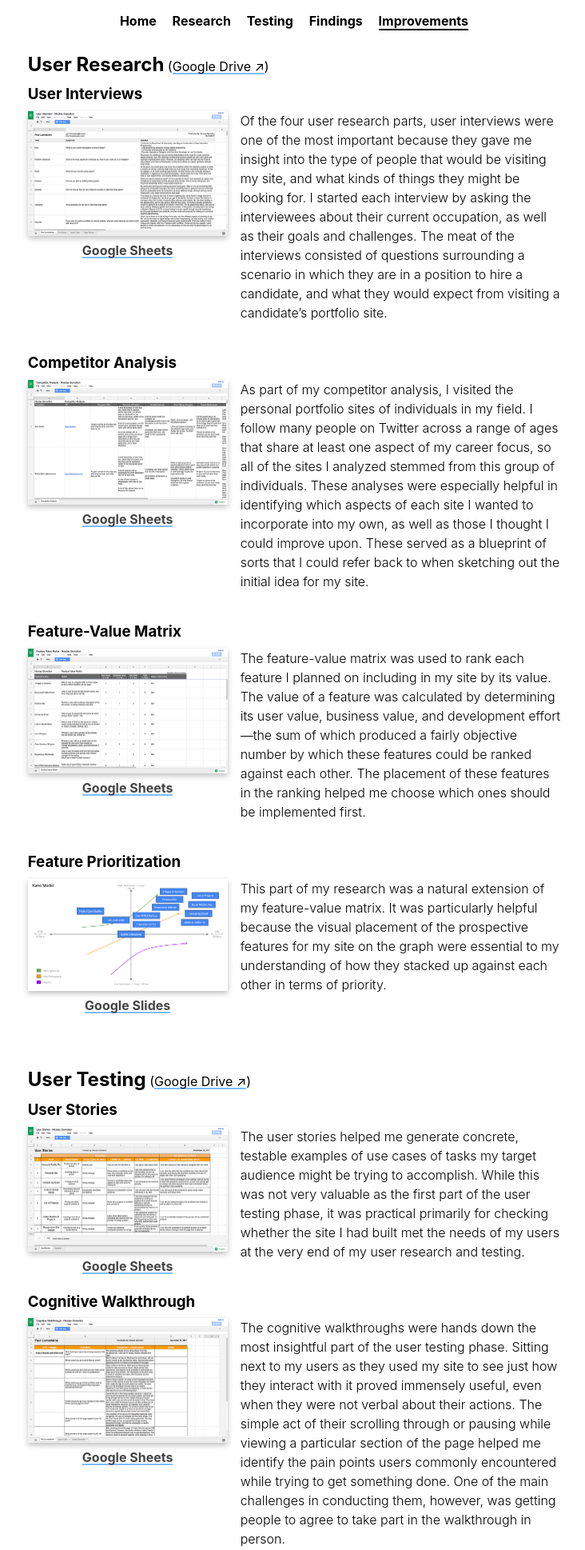
After one commit to nicolasgomollon/gomollon.me, a PHP site: page /nicolas/findings/index.html in a window 1280 px wide. The commit adds this page. Shown: the top 1938 px of the page at 80% size, without its empty margins (272-1004 px from the left). Run offline with PHP 8.4, Linux system fonts and the light colour scheme.

Commit message:
Added Findings page.

```diff
--- a/nicolas/assets/stylesheets/style.css
+++ b/nicolas/assets/stylesheets/style.css
@@ -249,6 +254,10 @@ section:last-of-type {
 
 article {
 	margin: 30pt 0;
+}
+
+nav+*>*:first-child {
+	margin-top: 30pt;
 }
 
 h1+article, h2+article, h3+article {
--- /dev/null
+++ b/nicolas/findings/assets/stylesheets/style.css
@@ -0,0 +1,119 @@
+@charset "utf-8";
+
+@media (max-width: 450px) {
+
+	section {
+		padding-top: 60pt;
+		margin-top: -60pt;
+	}
+
+	nav+* {
+		padding-top: 100pt;
+	}
+
+}
+
+@supports (padding-top: constant(safe-area-inset-top)) {
+
+	@media (max-width: 450px) {
+
+		nav+* {
+			padding-top: calc(100pt + constant(safe-area-inset-top));
+		}
+
+	}
+
+}
+
+@supports (padding-top: env(safe-area-inset-top)) {
+
+	@media (max-width: 450px) {
+
+		nav+* {
+			padding-top: calc(100pt + env(safe-area-inset-top));
+		}
+
+	}
+
+}
+
+section:last-of-type {
+	padding-bottom: 20pt;
+}
+
+h4+article {
+	margin-top: 0;
+}
+
+h2, h4 {
+	display: inline-block;
+}
+
+h4 {
+	font-weight: normal;
+}
+
+figure {
+	float: left;
+	text-align: center;
+	margin-right: 1em;
+
+}
+
+@media (max-width: 414px) {
+
+	figure {
+		float: none;
+		margin: 0 0 0.5em 0;
+	}
+
+}
+
+section:first-of-type {
+	padding-bottom: 30pt;
+}
+
+figure+* {
+	overflow: auto;
+}
+
+@media (max-width: 640px) {
+
+	section:first-of-type {
+		padding-bottom: 0;
+	}
+
+	figure+* {
+		overflow: unset;
+	}
+
+}
+
+figure img {
+	-webkit-box-shadow: 0pt 2pt 5pt rgba(0, 0, 0, 0.25);
+	-moz-box-shadow: 0pt 2pt 5pt rgba(0, 0, 0, 0.25);
+	-ms-box-shadow: 0pt 2pt 5pt rgba(0, 0, 0, 0.25);
+	-o-box-shadow: 0pt 2pt 5pt rgba(0, 0, 0, 0.25);
+	box-shadow: 0pt 2pt 5pt rgba(0, 0, 0, 0.25);
+}
+
+figure>a, figure>a:hover {
+	-webkit-box-shadow: none;
+	-moz-box-shadow: none;
+	-ms-box-shadow: none;
+	-o-box-shadow: none;
+	box-shadow: none;
+}
+
+figure>a:hover+figcaption>a {
+	-webkit-box-shadow: inset 0 -23px 0 -1px #80bdff;
+	-moz-box-shadow: inset 0 -23px 0 -1px #80bdff;
+	-ms-box-shadow: inset 0 -23px 0 -1px #80bdff;
+	-o-box-shadow: inset 0 -23px 0 -1px #80bdff;
+	box-shadow: inset 0 -23px 0 -1px #80bdff;
+}
+
+figure>figcaption, figure>figcaption * {
+	font-weight: bold;
+	color: #444444;
+}
--- /dev/null
+++ b/nicolas/findings/index.html
@@ -0,0 +1,121 @@
+<!DOCTYPE html>
+<html>
+<head>
+	<meta charset="utf-8" />
+	<title>Nicolas Gomollon &rsaquo; Summary of Findings</title>
+	<meta name="author" content="Nicolas Gomollon" />
+	<meta name="description" content="I'm a student at UC Irvine, studying Software Engineering and Digital Arts. I'm also an iOS and Web Developer." />
+	<meta name="keywords" content="nicolas gomollon, nico, nicolas, gomollon, techno-magic, techno magic, software engineer, ios developer, web developer, ios apps, app, appstore, app store, iphone, ipad, ipod touch, itouch, itunes" />
+	<meta name="robots" content="noindex, nofollow" />
+	<meta name="theme-color" content="#1e88ea" />
+	<link rel="mask-icon" href="//gomollon.me/favicon.svg" color="#1e88ea" />
+	<link rel="icon" type="image/png" href="//gomollon.me/favicon.png" />
+	<link rel="stylesheet" type="text/css" href="../assets/stylesheets/style.css" />
+	<link rel="stylesheet" type="text/css" href="assets/stylesheets/style.css" />
+	<meta name="viewport" content="width=device-width, initial-scale=1, minimum-scale=1, maximum-scale=1, user-scalable=no, viewport-fit=cover" />
+	<script defer type="text/javascript" src="../assets/scripts/jquery-3.2.1.min.js"></script>
+	<script defer type="text/javascript" src="../assets/scripts/script.js"></script>
+	<script type="text/javascript">
+		document.addEventListener('DOMContentLoaded', function() {
+			var nav = document.getElementsByTagName('nav')[0];
+			var ul = nav.children[0];
+			var li = ul.children[1];
+			var a = li.children[0];
+			a.className = 'active';
+		});
+	</script>
+</head>
+
+<body>
+	<nav>
+		<ul>
+			<li><a href="https://nicolas.gomollon.me/">Home</a></li>
+			<li><a href="#research">Research</a></li>
+			<li><a href="#testing">Testing</a></li>
+			<li><a href="#findings">Findings</a></li>
+			<li><a href="#improvements">Improvements</a></li>
+		</ul>
+	</nav>
+	<section id="research">
+		<h2>User Research</h2>
+		<h4>(<a target="_blank" href="https://drive.google.com/drive/folders/0B_wL5r-y1k5lZWxfUkpiTTdKcnM?usp=sharing">Google Drive &nearr;</a>)</h4>
+		<article>
+			<h3>User Interviews</h3>
+			<figure>
+				<a target="_blank" href="https://docs.google.com/spreadsheets/d/195cHo8cToG8-_JzjtMjJ3vekRt5fzsh1lsmCmTF6HXQ/edit"><img src="assets/images/user-interviews.png" width="250" height="156" alt="Screenshot of User Interviews Sheet" title="Screenshot of User Interviews Sheet" /></a>
+				<figcaption><a target="_blank" href="https://docs.google.com/spreadsheets/d/195cHo8cToG8-_JzjtMjJ3vekRt5fzsh1lsmCmTF6HXQ/edit">Google Sheets</a></figcaption>
+			</figure>
+			<p>Of the four user research parts, user interviews were one of the most important because they gave me insight into the type of people that would be visiting my site, and what kinds of things they might be looking for. I started each interview by asking the interviewees about their current occupation, as well as their goals and challenges. The meat of the interviews consisted of questions surrounding a scenario in which they are in a position to hire a candidate, and what they would expect from visiting a candidate&rsquo;s portfolio site.</p>
+		</article>
+		<article>
+			<h3>Competitor Analysis</h3>
+			<figure>
+				<a target="_blank" href="https://docs.google.com/spreadsheets/d/1r73mWdsR6yAZbFfM6_1qOkG5C9EfHW2uiCNNh75UELg/edit"><img src="assets/images/competitor-analysis.png" width="250" height="156" alt="Screenshot of Competitor Analysis Sheet" title="Screenshot of Competitor Analysis Sheet" /></a>
+				<figcaption><a target="_blank" href="https://docs.google.com/spreadsheets/d/1r73mWdsR6yAZbFfM6_1qOkG5C9EfHW2uiCNNh75UELg/edit">Google Sheets</a></figcaption>
+			</figure>
+			<p>As part of my competitor analysis, I visited the personal portfolio sites of individuals in my field. I follow many people on Twitter across a range of ages that share at least one aspect of my career focus, so all of the sites I analyzed stemmed from this group of individuals. These analyses were especially helpful in identifying which aspects of each site I wanted to incorporate into my own, as well as those I thought I could improve upon. These served as a blueprint of sorts that I could refer back to when sketching out the initial idea for my site.</p>
+		</article>
+		<article>
+			<h3>Feature-Value Matrix</h3>
+			<figure>
+				<a target="_blank" href="https://docs.google.com/spreadsheets/d/1OxgpE-LpzOS38xToA_befv09lGAxlowBidFELfK3dok/edit"><img src="assets/images/feature-value-matrix.png" width="250" height="156" alt="Screenshot of Feature-Value Matrix Sheet" title="Screenshot of Feature-Value Matrix Sheet" /></a>
+				<figcaption><a target="_blank" href="https://docs.google.com/spreadsheets/d/1OxgpE-LpzOS38xToA_befv09lGAxlowBidFELfK3dok/edit">Google Sheets</a></figcaption>
+			</figure>
+			<p>The feature-value matrix was used to rank each feature I planned on including in my site by its value. The value of a feature was calculated by determining its user value, business value, and development effort&mdash;the sum of which produced a fairly objective number by which these features could be ranked against each other. The placement of these features in the ranking helped me choose which ones should be implemented first.</p>
+		</article>
+		<article>
+			<h3>Feature Prioritization</h3>
+			<figure>
+				<a target="_blank" href="https://docs.google.com/presentation/d/1bou0BAj5zd8T-TSblPZcTzMtBWpq4dzUJbQ_3j8-zqc/edit"><img src="assets/images/feature-prioritization.png" width="250" height="140" alt="Screenshot of Feature Prioritization Sheet" title="Screenshot of Feature Prioritization Sheet" /></a>
+				<figcaption><a target="_blank" href="https://docs.google.com/presentation/d/1bou0BAj5zd8T-TSblPZcTzMtBWpq4dzUJbQ_3j8-zqc/edit">Google Slides</a></figcaption>
+			</figure>
+			<p>This part of my research was a natural extension of my feature-value matrix. It was particularly helpful because the visual placement of the prospective features for my site on the graph were essential to my understanding of how they stacked up against each other in terms of priority.</p>
+		</article>
+	</section>
+	<section id="testing">
+		<h2>User Testing</h2>
+		<h4>(<a target="_blank" href="https://drive.google.com/drive/folders/1eCy5rf2Vvajc69ul_qdKbvaYhHc2mR8j?usp=sharing">Google Drive &nearr;</a>)</h4>
+		<article>
+			<h3>User Stories</h3>
+			<figure>
+				<a target="_blank" href="https://docs.google.com/spreadsheets/d/1GBY7PBMr9v8ar8CiJLtDbq6rqJ3IZvNlRh_rD8p3AOA/edit"><img src="assets/images/user-stories.png" width="250" height="156" alt="Screenshot of User Stories Sheet" title="Screenshot of User Stories Sheet" /></a>
+				<figcaption><a target="_blank" href="https://docs.google.com/spreadsheets/d/1GBY7PBMr9v8ar8CiJLtDbq6rqJ3IZvNlRh_rD8p3AOA/edit">Google Sheets</a></figcaption>
+			</figure>
+			<p>The user stories helped me generate concrete, testable examples of use cases of tasks my target audience might be trying to accomplish. While this was not very valuable as the first part of the user testing phase, it was practical primarily for checking whether the site I had built met the needs of my users at the very end of my user research and testing.</p>
+		</article>
+		<article>
+			<h3>Cognitive Walkthrough</h3>
+			<figure>
+				<a target="_blank" href="https://docs.google.com/spreadsheets/d/1oR2SO_LZsPF7418CjwtnPEmaHyLNQ0-SCHqlkqrjoDk/edit"><img src="assets/images/cognitive-walkthrough.png" width="250" height="156" alt="Screenshot of Cognitive Walkthrough Sheet" title="Screenshot of Cognitive Walkthrough Sheet" /></a>
+				<figcaption><a target="_blank" href="https://docs.google.com/spreadsheets/d/1oR2SO_LZsPF7418CjwtnPEmaHyLNQ0-SCHqlkqrjoDk/edit">Google Sheets</a></figcaption>
+			</figure>
+			<p>The cognitive walkthroughs were hands down the most insightful part of the user testing phase. Sitting next to my users as they used my site to see just how they interact with it proved immensely useful, even when they were not verbal about their actions. The simple act of their scrolling through or pausing while viewing a particular section of the page helped me identify the pain points users commonly encountered while trying to get something done. One of the main challenges in conducting them, however, was getting people to agree to take part in the walkthrough in person.</p>
+		</article>
+		<article>
+			<h3>User Tests</h3>
+			<figure>
+				<img src="assets/images/user-tests.png" width="250" height="156" alt="Screenshot of the Results Page of a User Test" title="Screenshot of the Results Page of a User Test" />
+				<figcaption>Results: <a target="_blank" href="https://usabilityhub.com/tests/90a8a37b4e70/results/3e5ad04fe718" title="Find Work Availability">1</a>, <a target="_blank" href="https://usabilityhub.com/tests/911a6b7e64aa/results/b6bb4bd8483f" title="Area of Expertise">2</a>, <a target="_blank" href="https://usabilityhub.com/tests/bbb84e6b7eec/results/957181d7ab0" title="Find R&eacute;sum&eacute;">3</a>, <a target="_blank" href="https://usabilityhub.com/tests/7b8f48c88054/results/98199a25c070" title="Send Email">4</a>, <a target="_blank" href="https://usabilityhub.com/tests/1e3a3e6bbc43/results/bb50f5e5707" title="Contact Links">5</a></figcaption>
+			</figure>
+			<p>I set up and conducted a total of 5 task-based online tests: three were simple click tests, and two were short question tests. The subject of these tests were founded on the pain points I recognized when conducting the cognitive walkthroughs, in order to see whether the difficulties the users encountered were one-offs or more widespread issues. These tests, however, were not as useful as I had hoped&mdash;perhaps because not enough people took the tests in order for me to draw more accurate conclusions from the results.</p>
+		</article>
+	</section>
+	<section id="findings">
+		<h2>Summary of Findings</h2>
+		<article>
+			<p>One of the main things I took away from the cognitive walkthroughs is that it was difficult for some users to easily parse the body of text in the Home section for my contact, r&eacute;sum&eacute;, and social media links. While I initially believed that including these links towards the top of the page would make it easier for users to access them quickly, it turned out that most users were expecting these things to be located in some kind of bar or footer at the bottom of the page, and this led to their difficulty in finding them.</p>
+			<p>Another issue that was brought up was that it was not particularly easy to determine whether my primary area of expertise is in web development or iOS development. Many users were quick to point out that I had showcased more websites than apps, therefore I must prefer web development, however, I actually have more experience developing iOS apps&mdash;having written nearly <mark>100,000</mark> lines of code in <span class="skill">Objective-C</span>, plus close to <mark>40,000</mark> lines of code in <span class="skill">Swift</span>, but only a <em>combined</em> <mark>40,000</mark> lines of code in <span class="skill">HTML</span>, <span class="skill">CSS</span>, <span class="skill">PHP</span>, and <span class="skill">JavaScript</span>. A separate piece of feedback I received from one of my users during testing, as well as from another user in my initial research interview, was that there could be more of a focus on data and project details. I feel this point is in the same vein as the one I just described, so I will regard them as one.</p>
+			<p>One last minor issue that surfaced was that, aside from the images and centered lists of items, the page appeared too plain and the text all looked the same, making it hard to get highlights into the content. I also found this to be the case&mdash;<em>to some extent.</em></p>
+		</article>
+	</section>
+	<section id="improvements">
+		<h2>Incorporation of Findings</h2>
+		<article>
+			<p>In order to solve the issue regarding the hard-to-find contact and social media links, I created three separate task-based online tests: two click tests to see if people could locate both my r&eacute;sum&eacute; and my email address, and one question test about the discoverability and expectations of my contact and social media links. Since the online tests were inconclusive <em>(largely because the response rate was too low)</em>, I designed and implemented four different solutions to the problem, and gathered feedback from a couple of users in person. This method of testing proved to be more useful, and I ended up adding a footer bar with icons linked to my email, r&eacute;sum&eacute;, and social media accounts that sticks to the bottom of the browser window and follows the user as they scroll through the page.</p>
+			<p>To address the issue concerning the lack of highlights within the content of my page, I promoted the phrases directly preceding any images or list of items in my About section from the paragraph tag <code>&lt;p&gt;</code> to the bolded level 4 header tag <code>&lt;h4&gt;</code>. This helps give a little more context to the images that were already found to stand out in the About section</p>
+			<p>The last issues were in connection with the difficulty of determining my primary area of expertise, and the apparent lack of raw data or project details. Due to lack of time, I was unable to incorporate a solution to this problem, but have already determined a couple solutions worth exploring. First, I plan on including the number of lines of code I have written in each of the programming languages I listed, and am considering adding a bar chart that visually demonstrates these numbers. Next, I would like to produce a few case studies about the projects I learned from the most, and link to those from a new section on my homepage. Including case studies for my projects was already identified in my feature-value matrix, but I had determined that it would be one of the most time-consuming features to implement effectively, so it was left out of both iterations of this project, in the interest of time.</p>
+			<p>Other smaller changes and fixes were made to the site since the midterm due date on November 13, which are listed and can be seen in more detail in the <a target="_blank" href="https://github.com/nicolasgomollon/gomollon.me/commits/master">commits to the GitHub repository for this website</a>.</p>
+		</article>
+	</section>
+</body>
+</html>
```
Also changed, not shown: other parts of nicolas/assets/stylesheets/style.css (+18 -14 lines), nicolas/findings/assets/images/cognitive-walkthrough.png (added), nicolas/findings/assets/images/competitor-analysis.png (added), nicolas/findings/assets/images/feature-prioritization.png (added), nicolas/findings/assets/images/feature-value-matrix.png (added), nicolas/findings/assets/images/user-interviews.png (added), nicolas/findings/assets/images/user-stories.png (added), nicolas/findings/assets/images/user-tests.png (added).
